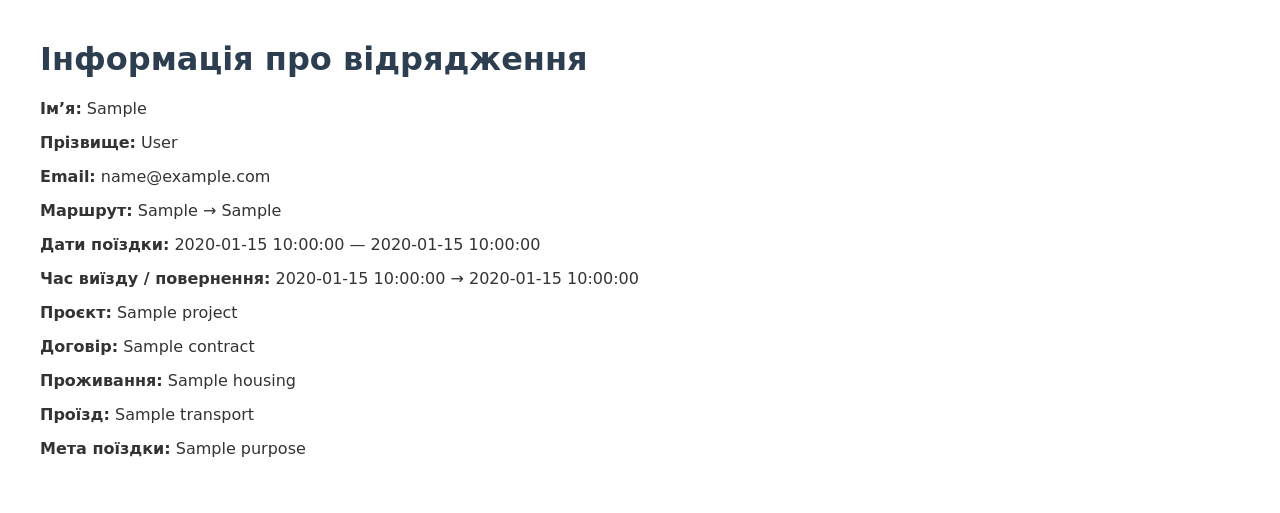
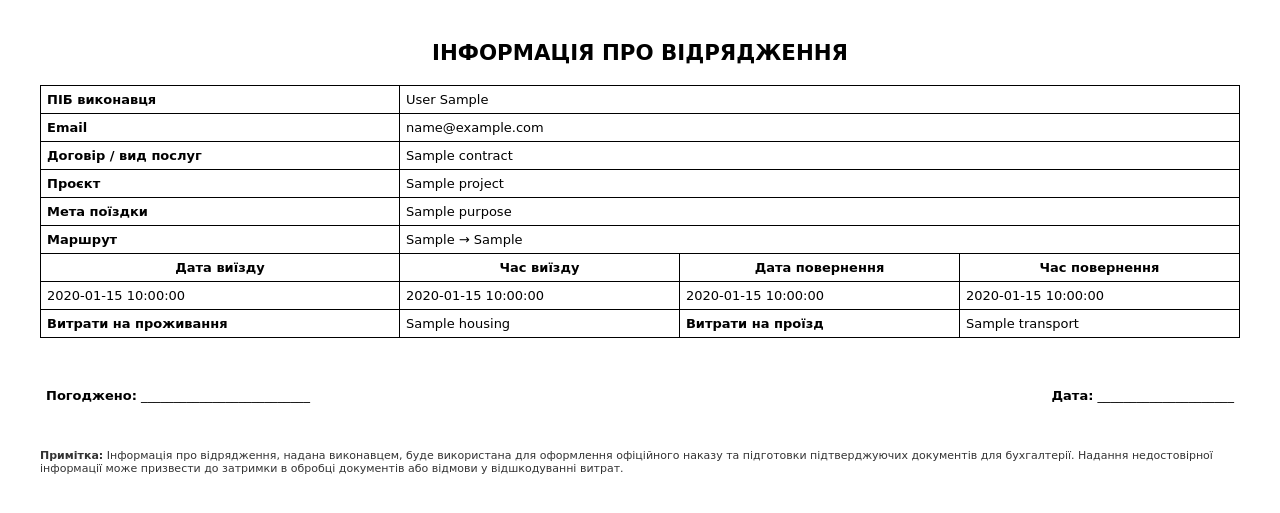
Before and after one commit to Necwolf/TTT, a Python web app: template templates/travel.html in a window 1280 px wide. Shown: the top 513 px of the page. Run offline with Jinja, Linux system fonts and the light colour scheme; the template is opened without the code that fills it: most values are stand-ins (such as "Sample title", 1, 10 or a date in 2020).

Commit message:
30 work in temlate

```diff
--- a/templates/travel.html
+++ b/templates/travel.html
@@ -7,57 +7,95 @@
         body {
             font-family: DejaVu Sans, sans-serif;
             margin: 40px;
+            font-size: 13px;
+            color: #000;
+        }
+        h2 {
+            text-align: center;
+            font-size: 16pt;
+            margin-bottom: 20px;
+        }
+        table {
+            width: 100%;
+            border-collapse: collapse;
+            margin-top: 20px;
+        }
+        th, td {
+            border: 1px solid #000;
+            padding: 6px;
+            vertical-align: top;
+        }
+        .nowrap {
+            white-space: nowrap;
+        }
+        .no-border td {
+            border: none;
+            padding-top: 30px;
+        }
+        .footer-note {
+            font-size: 11px;
+            margin-top: 40px;
             color: #333;
-        }
-        h1 {
-            color: #2c3e50;
-        }
-        .section {
-            margin-bottom: 15px;
-        }
-        .label {
-            font-weight: bold;
         }
     </style>
 </head>
 <body>
-    <h1>Інформація про відрядження</h1>
+    <h2>ІНФОРМАЦІЯ ПРО ВІДРЯДЖЕННЯ</h2>
 
-    <div class="section"><span class="label">Імʼя:</span> {{ first_name }}</div>
-    <div class="section"><span class="label">Прізвище:</span> {{ last_name }}</div>
-    <div class="section"><span class="label">Email:</span> {{ email }}</div>
+    <table>
+        <tr>
+            <td class="nowrap"><strong>ПІБ виконавця</strong></td>
+            <td colspan="3">{{ last_name }} {{ first_name }}</td>
+        </tr>
+        <tr>
+            <td class="nowrap"><strong>Email</strong></td>
+            <td colspan="3">{{ email }}</td>
+        </tr>
+        <tr>
+            <td class="nowrap"><strong>Договір / вид послуг</strong></td>
+            <td colspan="3">{{ contract }}</td>
+        </tr>
+        <tr>
+            <td class="nowrap"><strong>Проєкт</strong></td>
+            <td colspan="3">{{ project }}</td>
+        </tr>
+        <tr>
+            <td class="nowrap"><strong>Мета поїздки</strong></td>
+            <td colspan="3">{{ purpose }}</td>
+        </tr>
+        <tr>
+            <td class="nowrap"><strong>Маршрут</strong></td>
+            <td colspan="3">{{ from_city }} → {{ to_city }}</td>
+        </tr>
+        <tr>
+            <th>Дата виїзду</th>
+            <th>Час виїзду</th>
+            <th>Дата повернення</th>
+            <th>Час повернення</th>
+        </tr>
+        <tr>
+            <td>{{ from_date }}</td>
+            <td>{{ from_time }}</td>
+            <td>{{ to_date }}</td>
+            <td>{{ to_time }}</td>
+        </tr>
+        <tr>
+            <td class="nowrap"><strong>Витрати на проживання</strong></td>
+            <td>{{ housing }}</td>
+            <td class="nowrap"><strong>Витрати на проїзд</strong></td>
+            <td>{{ transport }}</td>
+        </tr>
+    </table>
 
-    <div class="section">
-        <span class="label">Маршрут:</span> {{ from_city }} → {{ to_city }}
+    <table class="no-border">
+        <tr>
+            <td><strong>Погоджено:</strong> __________________________</td>
+            <td style="text-align:right"><strong>Дата:</strong> _____________________</td>
+        </tr>
+    </table>
+
+    <div class="footer-note">
+        <p><strong>Примітка:</strong> Інформація про відрядження, надана виконавцем, буде використана для оформлення офіційного наказу та підготовки підтверджуючих документів для бухгалтерії. Надання недостовірної інформації може призвести до затримки в обробці документів або відмови у відшкодуванні витрат.</p>
     </div>
-
-    <div class="section">
-        <span class="label">Дати поїздки:</span> {{ from_date }} — {{ to_date }}
-    </div>
-
-    <div class="section">
-        <span class="label">Час виїзду / повернення:</span> {{ from_time }} → {{ to_time }}
-    </div>
-
-    <div class="section">
-        <span class="label">Проєкт:</span> {{ project }}
-    </div>
-
-    <div class="section">
-        <span class="label">Договір:</span> {{ contract }}
-    </div>
-
-    <div class="section">
-        <span class="label">Проживання:</span> {{ housing }}
-    </div>
-
-    <div class="section">
-        <span class="label">Проїзд:</span> {{ transport }}
-    </div>
-
-    <div class="section">
-        <span class="label">Мета поїздки:</span> {{ purpose }}
-    </div>
-
 </body>
 </html>
```
